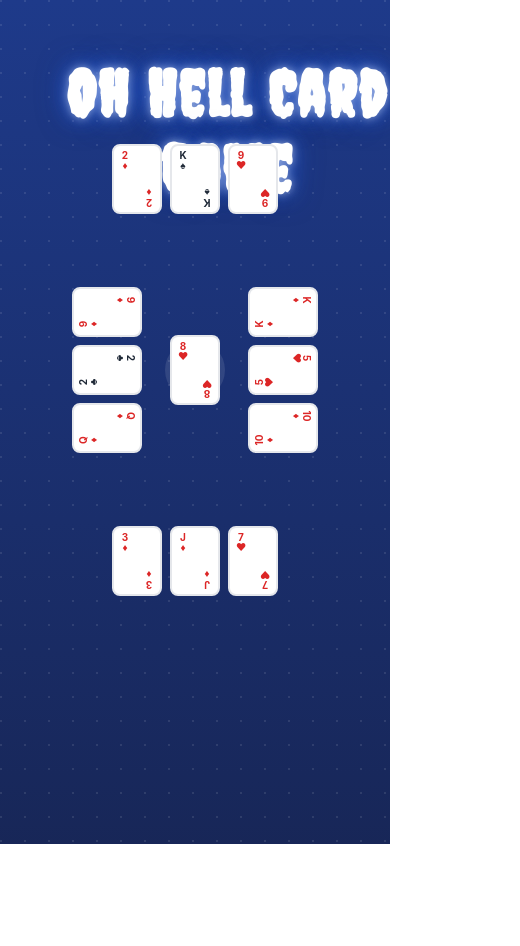
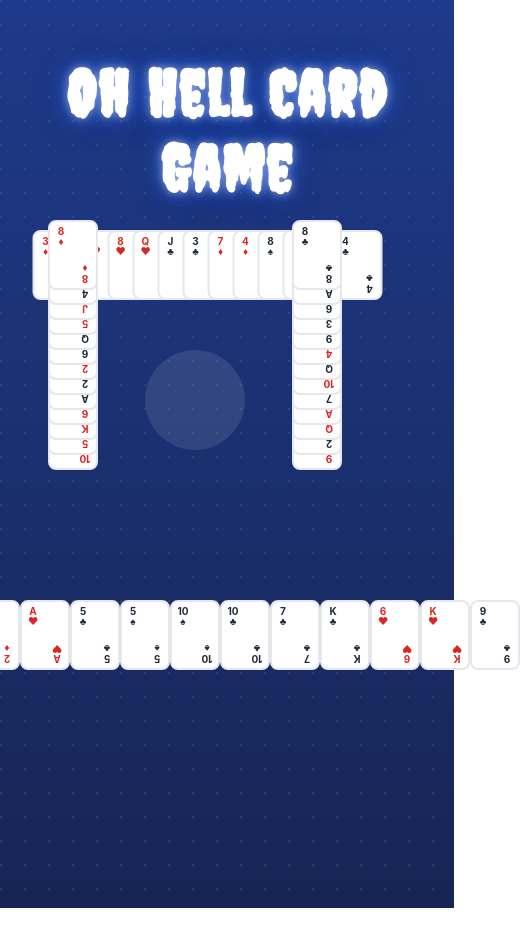
Before and after one commit to mikeyj777/oh_hell_3, a React (Create React App) app in the folder client/: page / in a window 390 px wide. Shown: the top 946 px of the page, 520 px wide, since content can reach past the window. Before the commit the page ends 844 px from the top, so only its background shows below. Built offline with nearby package versions, Linux system fonts and the light colour scheme.

Commit message:
4 player layout is ok

```diff
--- a/client/src/game/CardGame.js
+++ b/client/src/game/CardGame.js
@@ -5,7 +5,7 @@ import CardPlacement from './CardPlacement';
 import './CardGameAndPlacement.css';
 
 const CardGame = () => {
-  const dealCards = new DealCards(4, 3);
+  const dealCards = new DealCards(4, 13);
 
   return (
     <div className="card-game-container">
--- a/client/src/game/CardGameAndPlacement.css
+++ b/client/src/game/CardGameAndPlacement.css
@@ -1,36 +1,20 @@
-/* Container styles */
-.card-game-container {
-  position: relative;
-  width: 100%;
-  height: 100vh;
-  overflow: hidden;
-}
-
 .game-content {
   position: absolute;
-  top: 120px;
+  top: 400px;  /* Reduced from 120px */
   left: 0;
   width: 100%;
-  height: calc(100vh - 120px);
+  height: calc(100vh - 80px);  /* Need to update this too */
   z-index: 1;
 }
 
-.game-board {
-  max-width: 1200px;
-  height: 800px;
-  margin: 0 auto;
-  position: relative;
-  z-index: 0;
-}
-
-/* Card Groups Container */
+/* Container styles */
 .card-groups-container {
   position: relative;
   width: 100%;
   height: 100%;
 }
 
-/* Card styles */
+/* Card base styles */
 .card {
   width: 64px;
   height: 96px;
@@ -65,42 +49,6 @@
   transform: rotate(180deg);
 }
 
-.card.clickable {
-  cursor: pointer;
-}
-
-.card.clickable:hover {
-  border-color: #60a5fa;
-  transform: translateY(-8px);
-}
-
-.card.played {
-  border-color: #34d399;
-}
-
-.card.not-playable {
-  opacity: 0.5;
-  cursor: not-allowed;
-}
-
-.card.not-playable:hover {
-  transform: none;
-  border-color: #e5e7eb;
-}
-
-.card.card-back {
-  background-color: #7c3aed;
-  border-color: white;
-}
-
-.card-back-inner {
-  width: 48px;
-  height: 80px;
-  border: 2px solid #9f67ff;
-  border-radius: 4px;
-  margin: auto;
-}
-
 .card-rank {
   font-size: 14px;
   font-weight: bold;
@@ -112,15 +60,19 @@
   line-height: 1;
 }
 
-.red {
-  color: #dc2626;
+.red { color: #dc2626; }
+.black { color: #1f2937; }
+
+/* Card group base styles */
+.card-group {
+  position: absolute;
+  display: flex;
+  gap: 0;
+  z-index: 1;
+  transition: all 0.3s ease;
 }
 
-.black {
-  color: #1f2937;
-}
-
-/* Play area styles */
+/* Play area */
 .play-area {
   position: absolute;
   top: 50%;
@@ -136,75 +88,92 @@
   z-index: 1;
 }
 
-/* Card groups and placement styles */
-.card-group {
-  position: absolute;
-  display: flex;
-  gap: 24px;
-  justify-content: center;
-  align-items: center;
-  width: auto;
-  height: auto;
-  z-index: 1;
-  transition: all 0.3s ease;
+/* Base positions for all layouts */
+.card-group.position-p4-0,
+.card-group.position-p5-0,
+.card-group.position-p6-0,
+.card-group.position-p7-0 {
+  /* Bottom player */
+  bottom: 100px;
+  left: 50%;
+  transform: translateX(-50%);
+  flex-direction: row;
 }
 
-/* Player positions */
-.card-group-position-0 { /* Bottom */
-  bottom: 48px;
+/* Card overlapping */
+/* Horizontal overlap (for bottom and top) */
+[class*="position-"][class*="-0"] .card {
+  margin-right: -40px; /* Wide spread for bottom player */
+}
+
+/* Vertical overlap (for sides) */
+.card-group[style*="column"] .card {
+  margin-bottom: -70px;
+}
+
+/* 4 Player Layout */
+.players-4 .position-p4-1 { /* Left */
+  left: 48px;
+  top: 50%;
+  transform: translateY(-50%);
+  flex-direction: column;
+}
+
+.players-4 .position-p4-1 .card {
+  margin-bottom: -85px;  /* Increase this negative margin to show less of each card */
+}
+
+.players-4 .position-p4-2 { /* Top */
+  top: 200px;
   left: 50%;
   transform: translateX(-50%);
+  flex-direction: row;
 }
 
-.card-group-position-1 { /* Right */
+.players-4 .position-p4-3 { /* Right */
   right: 48px;
   top: 50%;
-  transform: translateY(-50%) rotate(-90deg);
+  transform: translateY(-50%);
+  flex-direction: column;
 }
 
-.card-group-position-2 { /* Top */
-  top: 48px;
-  left: 50%;
-  transform: translateX(-50%) rotate(180deg);
+.players-4 .position-p4-3 .card {
+  margin-bottom: -85px;  /* Increase this negative margin to show less of each card */
 }
 
-.card-group-position-3 { /* Left */
-  left: 48px;
-  top: 50%;
-  transform: translateY(-50%) rotate(90deg);
+/* 5 Player Layout */
+.players-5 [class*="position-p5"] {
+  /* Similar to 4 but with 2 top stacks */
 }
 
-/* Additional positions for 5-7 players */
-.card-group-position-4 { /* Top-right */
-  top: 25%;
-  right: 48px;
-  transform: rotate(-45deg);
+/* 6 Player Layout */
+.players-6 [class*="position-p6"] {
+  /* 2 left stacks, 1 top, 2 right stacks */
 }
 
-.card-group-position-5 { /* Top-left */
-  top: 25%;
-  left: 48px;
-  transform: rotate(45deg);
+/* 7 Player Layout */
+.players-7 [class*="position-p7"] {
+  /* 2 stacks on each side except bottom */
 }
 
-.card-group-position-6 { /* Bottom-right */
-  bottom: 25%;
-  right: 48px;
-  transform: rotate(-135deg);
+/* Position specific styles for 5-7 players */
+[class*="position-p5"],
+[class*="position-p6"],
+[class*="position-p7"] {
+  /* Stack positioning for different layouts */
 }
 
-/* Hover effects for card groups */
+/* Hover effects */
 .card-group:hover {
   z-index: 3;
 }
 
-/* Media queries for responsiveness */
+.card:hover {
+  z-index: 4;
+}
+
+/* Media queries */
 @media (max-width: 768px) {
-  .game-board {
-    max-width: 100%;
-    height: 600px;
-  }
-
   .card {
     width: 48px;
     height: 72px;
@@ -220,29 +189,16 @@
     font-size: 12px;
   }
 
-  .play-area {
-    width: 80px;
-    height: 80px;
+  [class*="position-"][class*="-0"] .card {
+    margin-right: -30px;
   }
 
-  .card-group {
-    gap: 12px;
+  .card-group[style*="column"] .card {
+    margin-bottom: -50px;
   }
-
-  .card-group-position-0 { bottom: 32px; }
-  .card-group-position-1 { right: 32px; }
-  .card-group-position-2 { top: 32px; }
-  .card-group-position-3 { left: 32px; }
-  .card-group-position-4 { right: 32px; }
-  .card-group-position-5 { left: 32px; }
-  .card-group-position-6 { right: 32px; }
 }
 
 @media (max-width: 480px) {
-  .game-board {
-    height: 500px;
-  }
-
   .card {
     width: 40px;
     height: 60px;
@@ -258,20 +214,11 @@
     font-size: 10px;
   }
 
-  .play-area {
-    width: 60px;
-    height: 60px;
+  [class*="position-"][class*="-0"] .card {
+    margin-right: -25px;
   }
 
-  .card-group {
-    gap: 8px;
+  .card-group[style*="column"] .card {
+    margin-bottom: -40px;
   }
-
-  .card-group-position-0 { bottom: 24px; }
-  .card-group-position-1 { right: 24px; }
-  .card-group-position-2 { top: 24px; }
-  .card-group-position-3 { left: 24px; }
-  .card-group-position-4 { right: 24px; }
-  .card-group-position-5 { left: 24px; }
-  .card-group-position-6 { right: 24px; }
 }
--- a/client/src/game/CardPlacement.js
+++ b/client/src/game/CardPlacement.js
@@ -6,13 +6,12 @@ const CardPlacement = ({ cards }) => {
   const hands = cards.getHands();
   const numPlayers = hands.length;
 
-  // Helper function to get card display info
   const getCardDisplay = (cardNumber) => {
     const suits = ['♣', '♦', '♥', '♠'];
     const ranks = ['2', '3', '4', '5', '6', '7', '8', '9', '10', 'J', 'Q', 'K', 'A'];
 
     const suit = getSuit(cardNumber);
-    const rank = getRank(cardNumber) - 2; // Subtract 2 because ranks array is 0-based
+    const rank = getRank(cardNumber) - 2;
 
     return {
       suit: suits[suit],
@@ -21,23 +20,6 @@ const CardPlacement = ({ cards }) => {
     };
   };
 
-  // Calculate positions based on number of players
-  const getPlayerPositions = () => {
-    switch(numPlayers) {
-      case 4:
-        return [0, 1, 2, 3]; // Bottom, Right, Top, Left
-      case 5:
-        return [0, 1, 2, 3, 4]; // Bottom, Right, Top, Left, Top-Right
-      case 6:
-        return [0, 1, 2, 3, 4, 5]; // Bottom, Right, Top, Left, Top-Right, Top-Left
-      case 7:
-        return [0, 1, 2, 3, 4, 5, 6]; // Bottom, Right, Top, Left, Top-Right, Top-Left, Bottom-Right
-      default:
-        return [0, 1, 2, 3];
-    }
-  };
-
-  // Component for card corners
   const CardCorners = ({ rank, suit, color }) => (
     <>
       <div className={`card-corner top-left ${color}`}>
@@ -51,8 +33,21 @@ const CardPlacement = ({ cards }) => {
     </>
   );
 
+  // Get max cards based on number of players
+  const getMaxCards = (players) => {
+    return Math.floor(52 / players);
+  };
+
+  // Get position class based on player index and total players
+  const getPositionClass = (index, totalPlayers) => {
+    const baseClass = 'card-group';
+
+    // Add positioning class based on player count and index
+    return `${baseClass} position-p${totalPlayers}-${index}`;
+  };
+
   return (
-    <div className="card-groups-container">
+    <div className={`card-groups-container players-${numPlayers}`}>
       {/* Play area with trump card */}
       <div className="play-area">
         {cards.getTrump() !== null && (
@@ -63,27 +58,21 @@ const CardPlacement = ({ cards }) => {
       </div>
 
       {/* Player hands */}
-      {hands.map((hand, playerIndex) => {
-        const positions = getPlayerPositions();
-        return (
+      {hands.map((hand, playerIndex) => (
         <div
           key={`player-${playerIndex}`}
-            className={`card-group card-group-position-${positions[playerIndex]}`}
+          className={getPositionClass(playerIndex, numPlayers)}
         >
-            {hand.map((card, cardIndex) => {
-              const displayInfo = getCardDisplay(card);
-              return (
+          {hand.slice(0, getMaxCards(numPlayers)).map((card, cardIndex) => (
             <div
               key={`card-${playerIndex}-${cardIndex}`}
               className="card"
             >
-                  <CardCorners {...displayInfo} />
+              <CardCorners {...getCardDisplay(card)} />
             </div>
-              );
-            })}
+          ))}
         </div>
-        );
-      })}
+      ))}
     </div>
   );
 };
```
Lines whose indentation alone changed are shown as unchanged.
